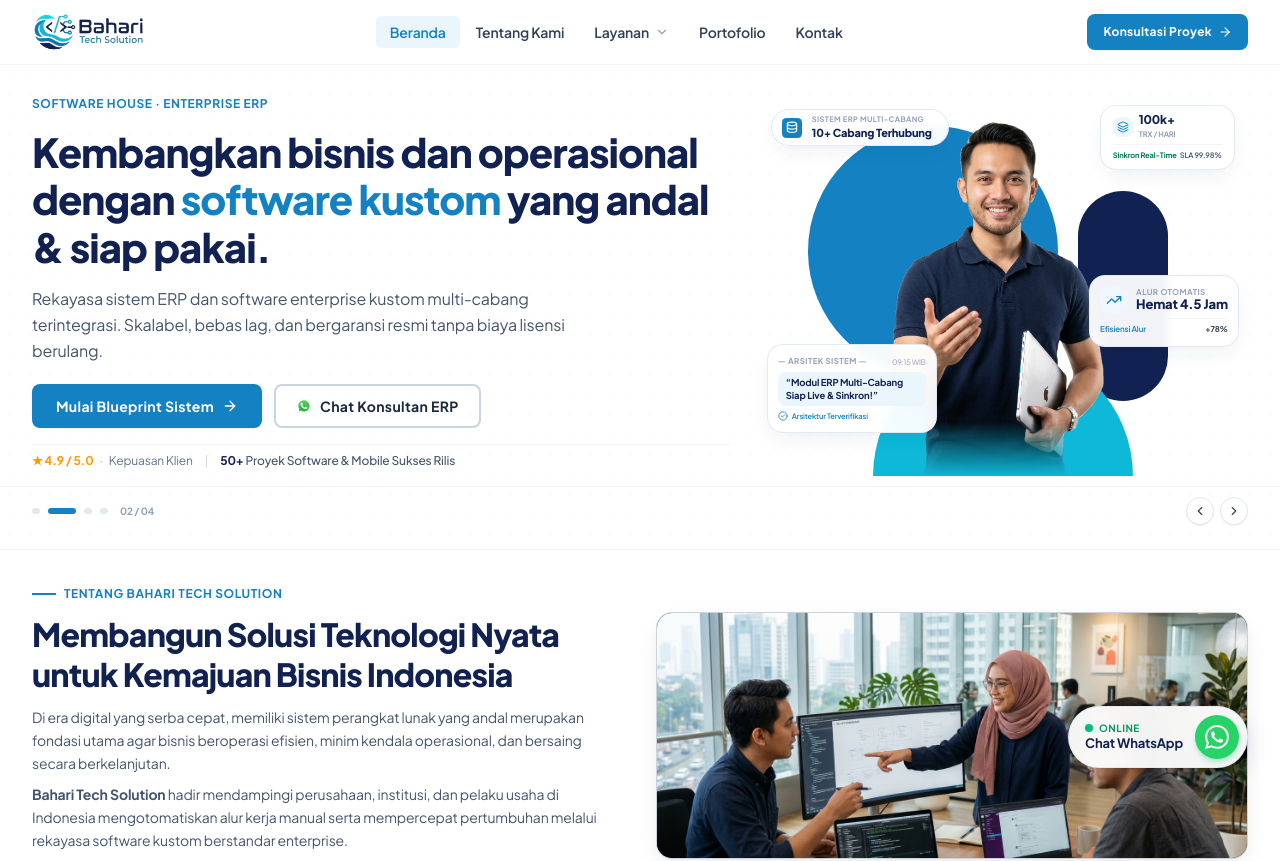
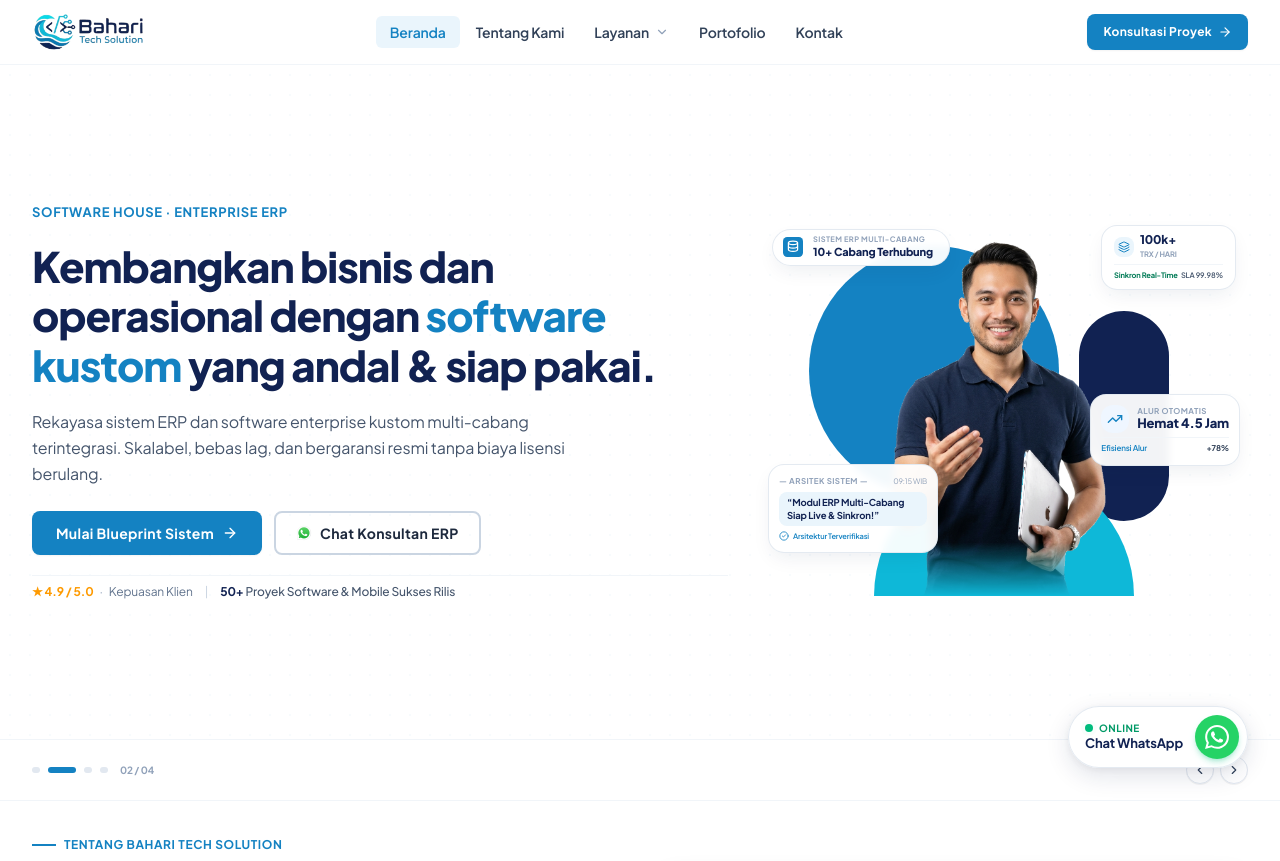
Before and after one commit to baharitechsolution/company-profile, a Next.js app: page / in a window 1280 px wide. Shown: the top 861 px of the page. Built offline with nearby package versions, Linux system fonts and the light colour scheme.

Commit message:
feat(hero): set full-viewport 100vh height for hero banner with vertically centered slider content and anchored controls

```diff
--- a/src/components/sections/hero-section.tsx
+++ b/src/components/sections/hero-section.tsx
@@ -158,7 +158,7 @@
 
   return (
     <section
-      className="relative overflow-hidden bg-white py-3 sm:py-5 lg:py-6 border-b border-slate-100"
+      className="relative overflow-hidden bg-white min-h-[calc(100vh-4rem)] min-h-[calc(100dvh-4rem)] flex flex-col justify-between border-b border-slate-100"
       onMouseEnter={() => setIsPaused(true)}
       onMouseLeave={() => setIsPaused(false)}
       onTouchStart={handleTouchStart}
@@ -175,10 +175,10 @@
       />
 
       {/* TRACK SLIDER HORIZONTAL PENUH DENGAN INFINITE FORWARD LOOP */}
-      <div className="relative w-full overflow-hidden">
+      <div className="relative w-full overflow-hidden flex-1 flex items-center py-4 sm:py-6 lg:py-8">
         <div
           onTransitionEnd={handleTransitionEnd}
-          className={`flex w-full ${
+          className={`flex w-full items-center ${
             enableTransition
               ? "transition-transform duration-700 ease-in-out"
               : "transition-none"
@@ -190,18 +190,18 @@
             return (
               <div key={`ext-slide-${idx}`} className="w-full shrink-0">
                 <div className="mx-auto max-w-7xl px-4 sm:px-6 lg:px-8">
-                  <div className="grid grid-cols-1 lg:grid-cols-12 gap-5 lg:gap-7 items-center">
+                  <div className="grid grid-cols-1 lg:grid-cols-12 gap-5 lg:gap-8 items-center">
 
                     {/* Kolom Kiri: Teks Headline, Deskripsi Profesional & Tombol CTA */}
-                    <div className="lg:col-span-7 space-y-3 sm:space-y-4">
+                    <div className="lg:col-span-7 space-y-3 sm:space-y-4 lg:space-y-5">
 
                       {/* Eyebrow Label Korporat Bersih */}
-                      <p className="text-xs font-bold tracking-wider uppercase text-[#1482C2]">
+                      <p className="text-xs sm:text-[13px] font-bold tracking-wider uppercase text-[#1482C2]">
                         {slide.tag}
                       </p>
 
                       {/* H1 Headline Bersih & Berwibawa */}
-                      <h1 className="text-3xl sm:text-4xl lg:text-[40px] font-extrabold text-[#112252] leading-[1.18] tracking-tight">
+                      <h1 className="text-3xl sm:text-4xl lg:text-[42px] font-extrabold text-[#112252] leading-[1.18] tracking-tight">
                         {slide.headingPart1}{" "}
                         <span className="text-[#1482C2]">{slide.headingHighlight}</span>{" "}
                         {slide.headingPart2}
@@ -276,7 +276,7 @@
       </div>
 
       {/* Kontrol Navigasi Slide Bawah: Panah Kiri/Kanan & Bullet Indikator Kompak */}
-      <div className="mx-auto max-w-7xl px-4 sm:px-6 lg:px-8 mt-2.5 pt-2.5 border-t border-slate-100 flex items-center justify-between">
+      <div className="mx-auto max-w-7xl px-4 sm:px-6 lg:px-8 w-full py-3.5 sm:py-4 border-t border-slate-100 flex items-center justify-between z-10 bg-white/80 backdrop-blur-xs">
 
         {/* Bullet Indikator Slide */}
         <div className="flex items-center gap-2">
```
